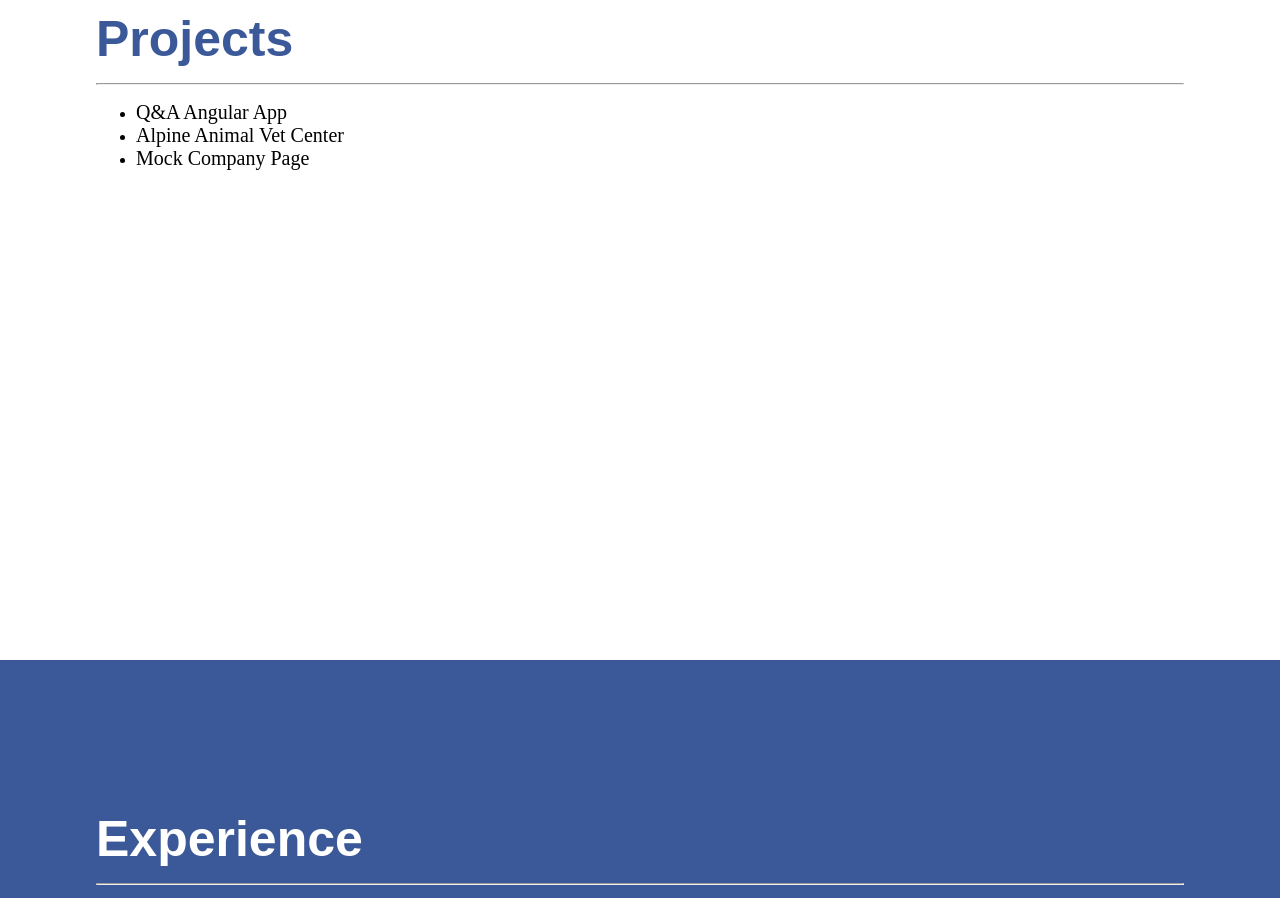
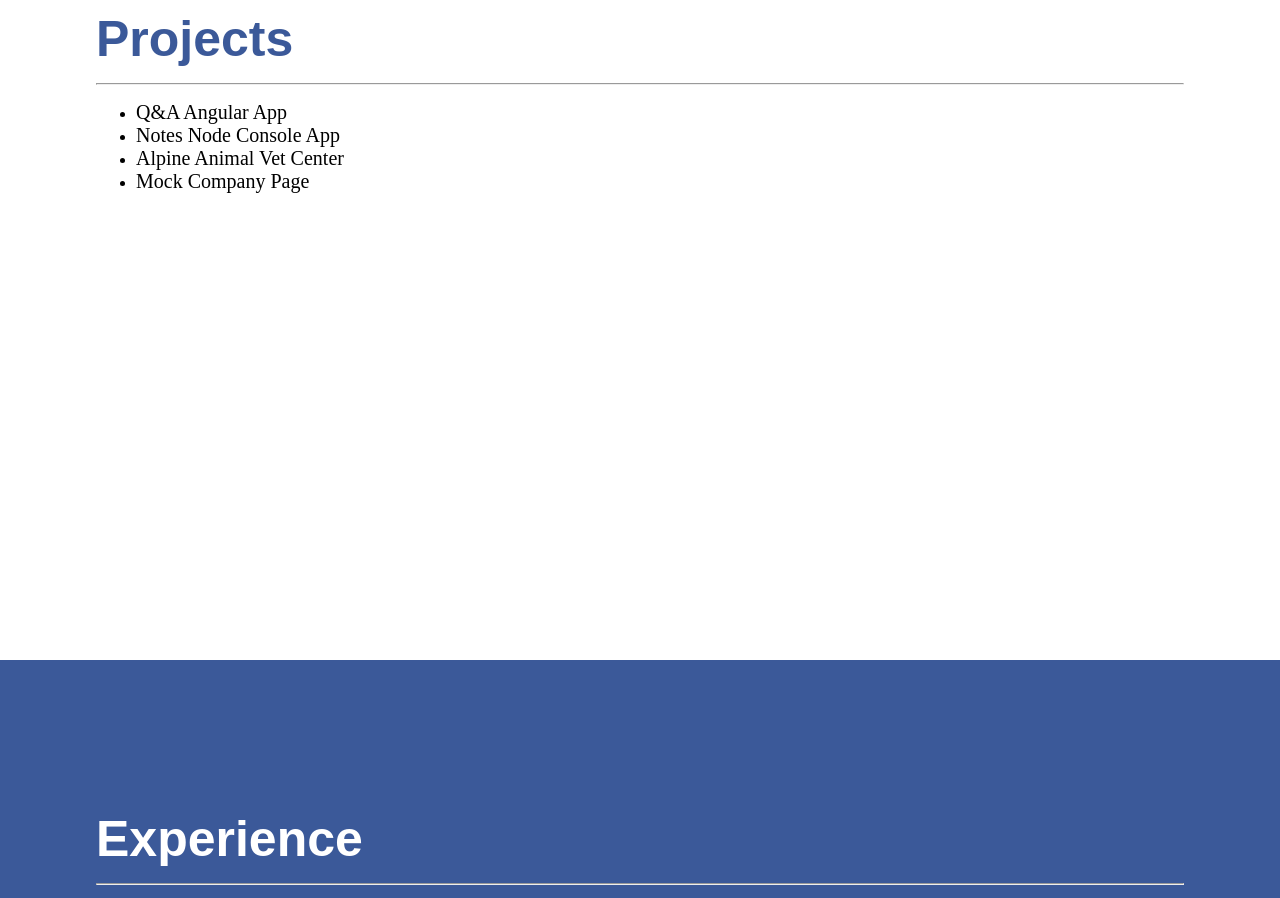
Before and after one commit to T90allred/T90allred.github.io, a plain HTML site: page index.html in a window 1280 px wide. Shown: the part 940-1838 px from the top of the page. Drawn offline with nearby package versions, Linux system fonts and the light colour scheme.

Commit message:
added notes node app to portfolio

```diff
--- a/index.html
+++ b/index.html
@@ -51,6 +51,7 @@
           <hr>
           <ul>
             <li><a target="_blank" href="https://t90allred.github.io/askMe">Q&A Angular App</a></li>
+            <li><a href="https://github.com/T90allred/aboutNode/tree/master/notesApp" target="_blank">Notes Node Console App</a></li>
             <li><a href="https://t90allred.github.io/alpineAnimalVet" target="_blank">Alpine Animal Vet Center</a></li>
             <li><a href="https://t90allred.github.io/companyPage" target="_blank">Mock Company Page</a></li>
           </ul>
```
